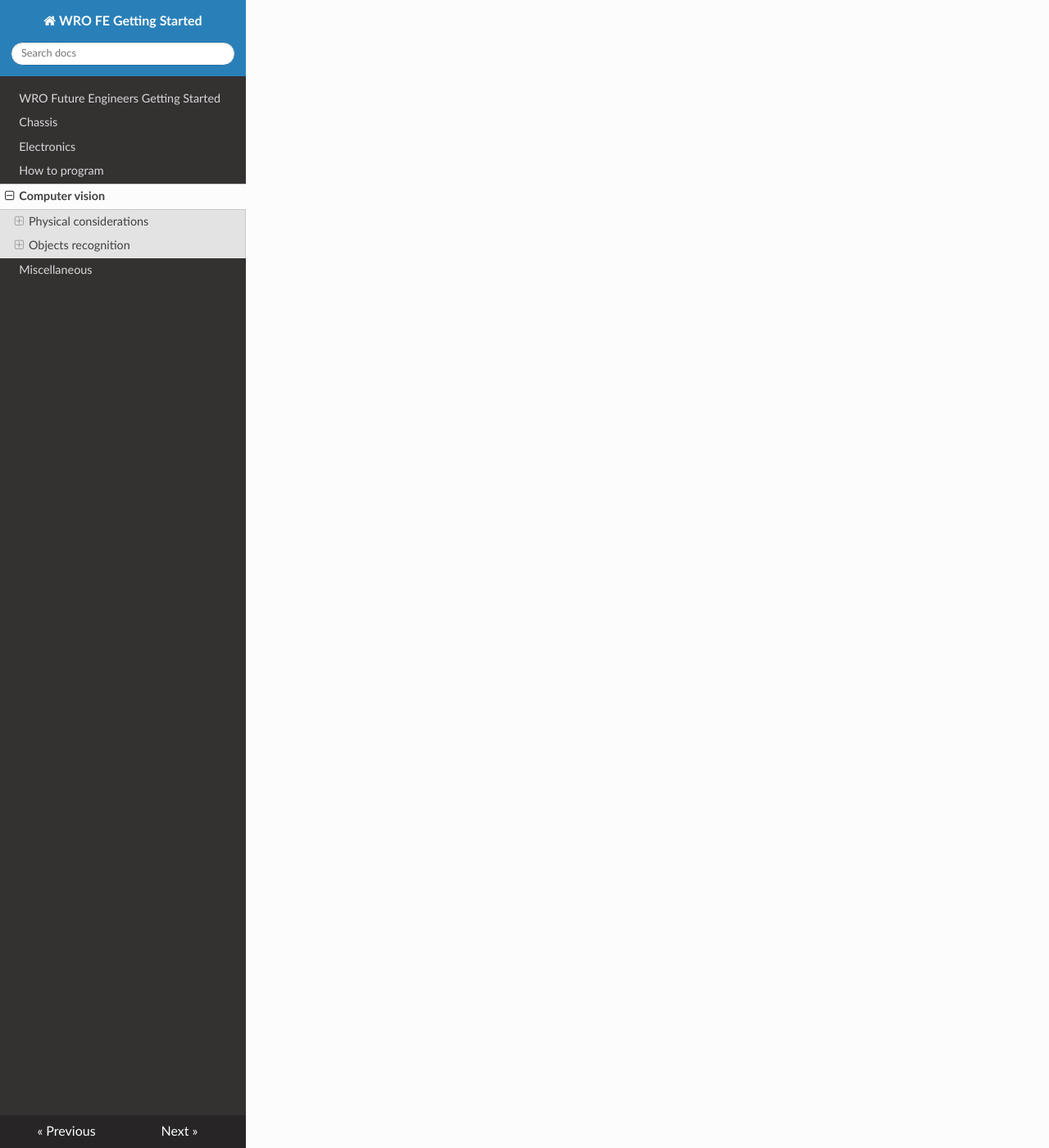
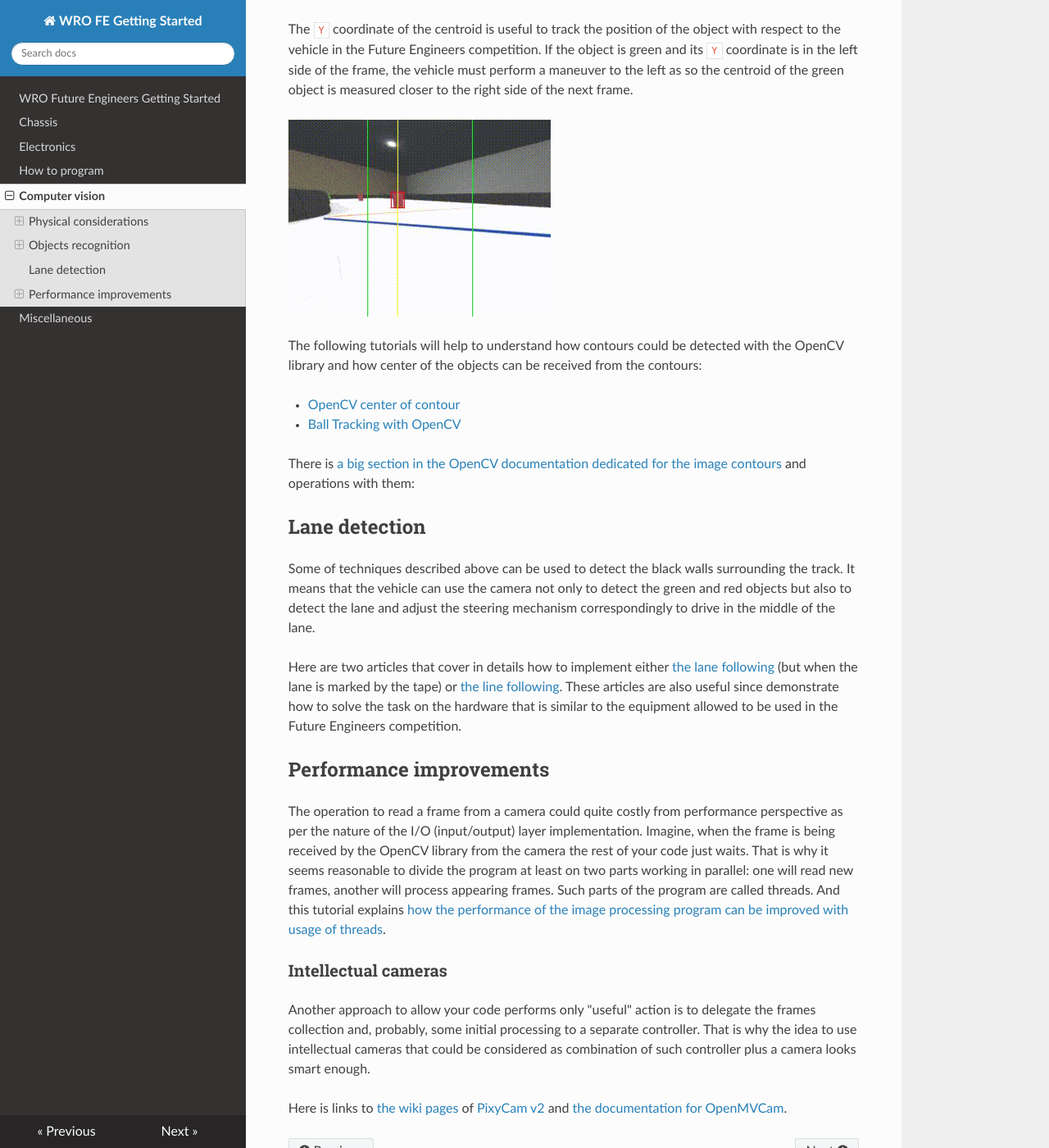
Before and after one commit to World-Robot-Olympiad-Association/future-engineers-gs, an MkDocs documentation site: the page built from docs/p04-cv.md, in a window 1280 px wide and 1400 px high, scrolled down 13026 px. Shown: the whole window at 82% size. Built offline with MkDocs 1.6.1, drawn with Linux system fonts in a browser that asks for light colours; nearby versions of some CDN libraries; some of the changed text lies outside the part shown.

Commit message:
computer vision section finished

```diff
--- a/docs/p04-cv.md
+++ b/docs/p04-cv.md
@@ -206,16 +206,64 @@
 
 The example of the filtering out the pixels in the HSV color scheme can be found in [this article](https://docs.opencv.org/master/df/d9d/tutorial_py_colorspaces.html){target=_blank}.
 
+In some cases it can be found that even if smoothing was applied to the image before thresholding the result (the mask) is still not solid like the mask for the red object on the image above. In this case, one could consider to use one of the morphological transformations to enhance the mask.
+
+For example, if the transformation "dilation followed by erosion" (also known as Closing) are applied to the red object's mask, the amount of "holes" inside of the mask can be reduced:
+
+![Closing for the red object mask](img/fe-001-red-closing.png)
+
+Note that additional transformation will slow down the overall process of the objects recognition so use it only in case when smoothing plus thresholding do not return good results.
+
+More details about the morphological transformations can be found in [the corresponding part of the OpenCV documentation](https://docs.opencv.org/master/d9/d61/tutorial_py_morphological_ops.html){target=_blank}.
+
 ### Center of an object (centroid)
+
+The useful result of having the mask for an object on the image is that the contour of the object becomes unambiguously detectable.
 
 ![Red object contours](img/fe-001-red-contours.png)
 
+Even if by some reason on the mask there are more than one contour they can be sorted by their areas so the contour with the max area will later considered as the target for the algorithm.
+
 ![Green object contours](img/fe-001-green-contours.png)
+
+And as soon as the contour is known, the pixels within the contour could be used for different purposes. The usage of an object's pixels information to identify the properties of the objects is called [the image moment](https://en.wikipedia.org/wiki/Image_moment){target=_blank}.
+
+For example, if you accumulate `X` coordinates of all pixels belonging to an object and divide the result by the total number of pixels (area) in this object, you will get an average `X` coordinate. If you do the same for the `Y` coordinates, eventually you will get the center of the object (centroid).
+
+_The Y coordinate of the red object centroid:_
 
 ![Red object centroid](img/fe-001-red-centroid.png)
 
+_The Y coordinate of the green object centroid:_
+
 ![Green object centroid](img/fe-001-green-centroid.png)
 
-OpenCV Contours: https://docs.opencv.org/master/d3/d05/tutorial_py_table_of_contents_contours.html
+The `Y` coordinate of the centroid is useful to track the position of the object with respect to the vehicle in the Future Engineers competition. If the object is green and its `Y` coordinate is in the left side of the frame, the vehicle must perform a maneuver to the left as so the centroid of the green object is measured closer to the right side of the next frame.
 
 ![FE game objects tracking](img/fe-001-tracking.gif)
+
+The following tutorials will help to understand how contours could be detected with the OpenCV library and how center of the objects can be received from the contours:
+
+  * [OpenCV center of contour](https://www.pyimagesearch.com/2016/02/01/opencv-center-of-contour/){target=_blank}
+  * [Ball Tracking with OpenCV](https://www.pyimagesearch.com/2015/09/14/ball-tracking-with-opencv/){target=_blank}
+
+
+There is [a big section in the OpenCV documentation dedicated for the image contours](https://docs.opencv.org/master/d3/d05/tutorial_py_table_of_contents_contours.html){target=_blank} and operations with them:
+
+
+## Lane detection
+
+Some of techniques described above can be used to detect the black walls surrounding the track. It means that the vehicle can use the camera not only to detect the green and red objects but also to detect the lane and adjust the steering mechanism correspondingly to drive in the middle of the lane.
+
+Here are two articles that cover in details how to implement either [the lane following](https://towardsdatascience.com/deeppicar-part-4-lane-following-via-opencv-737dd9e47c96){target=_blank} (but when the lane is marked by the tape) or [the line following](https://becominghuman.ai/autonomous-racing-robot-with-an-arduino-a-raspberry-pi-and-a-pi-camera-3e72819e1e63){target=_blank}. These articles are also useful since demonstrate how to solve the task on the hardware that is similar to the equipment allowed to be used in the Future Engineers competition.
+
+
+## Performance improvements
+
+The operation to read a frame from a camera could quite costly from performance perspective as per the nature of the I/O (input/output) layer implementation. Imagine, when the frame is being received by the OpenCV library from the camera the rest of your code just waits. That is why it seems reasonable to divide the program at least on two parts working in parallel: one will read new frames, another will process appearing frames. Such parts of the program are called threads. And this tutorial explains [how the performance of the image processing program can be improved with usage of threads](https://www.pyimagesearch.com/2015/12/21/increasing-webcam-fps-with-python-and-opencv/){target=_blank}.
+
+### Intellectual cameras
+
+Another approach to allow your code performs only "useful" action is to delegate the frames collection and, probably, some initial processing to a separate controller. That is why the idea to use intellectual cameras that could be considered as combination of such controller plus a camera looks smart enough.
+
+Here is links to [the wiki pages](https://docs.pixycam.com/wiki/doku.php?id=wiki:v2:start){target=_blank} of [PixyCam v2](https://dronebotworkshop.com/pixy2-camera/){target=_blank} and [the documentation for OpenMVCam](https://docs.openmv.io/openmvcam/quickref.html){target=_blank}.
```
Also changed, not shown: docs/img/fe-001-red-closing.png (added).
